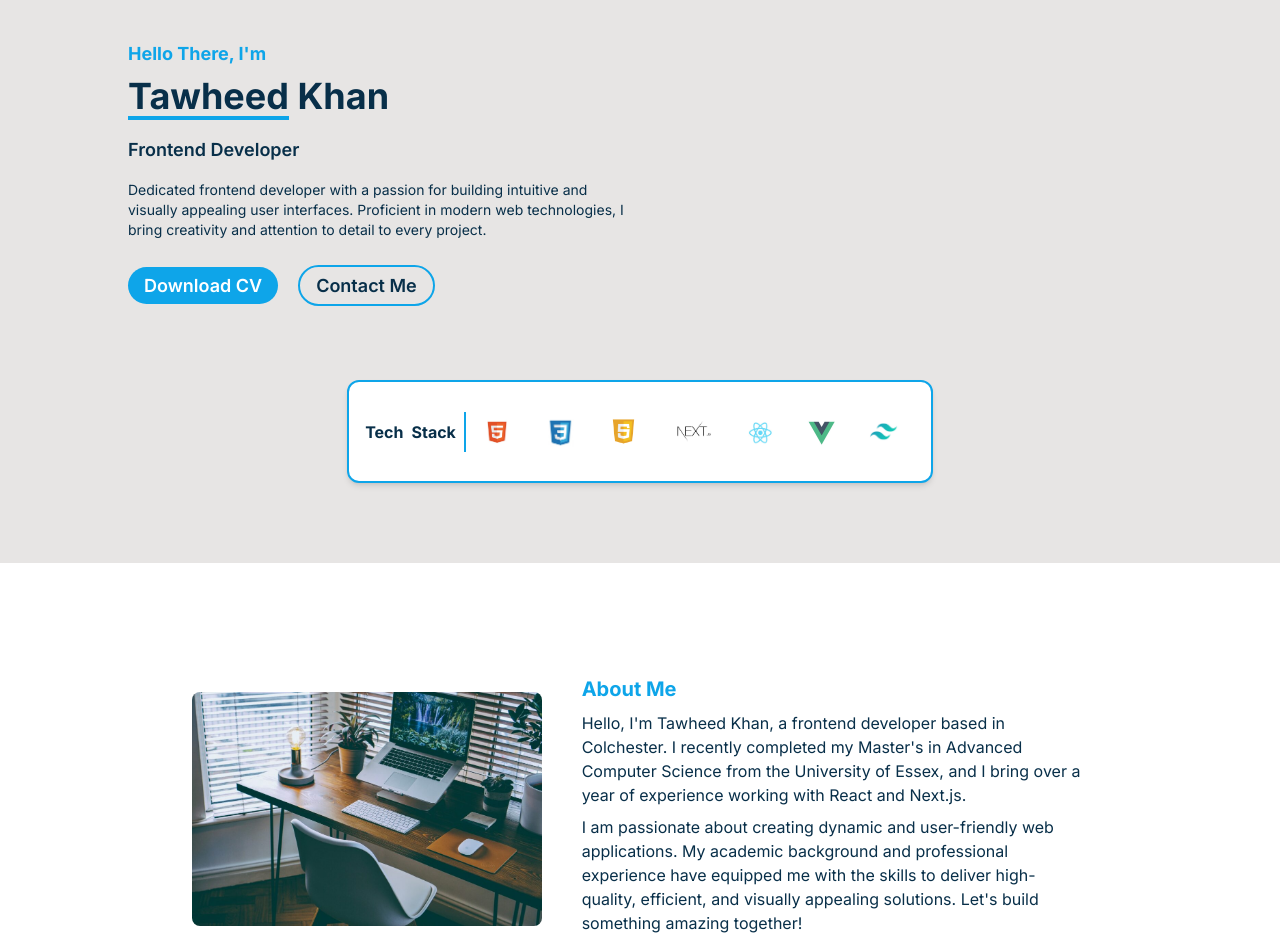
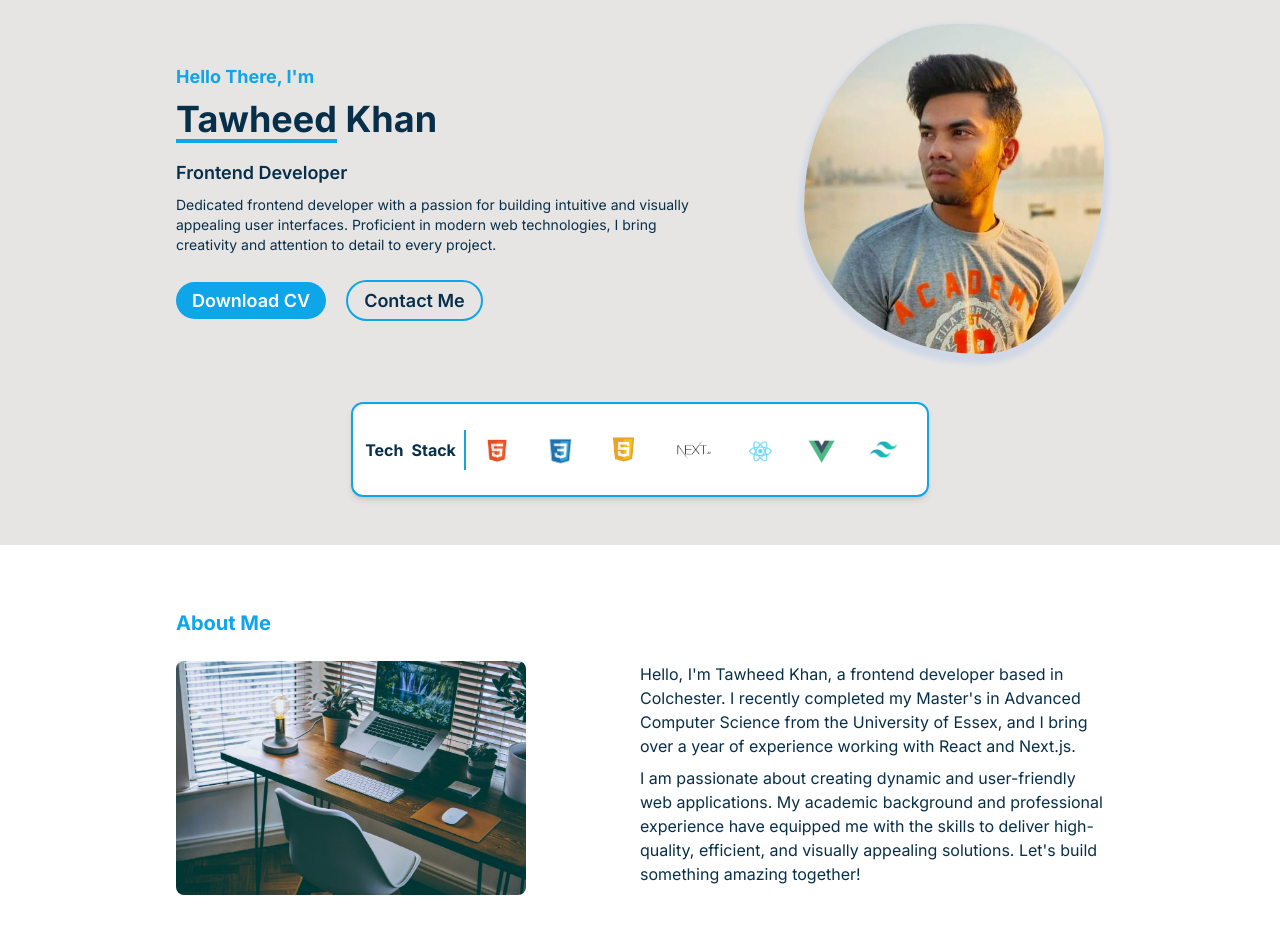
Before and after one commit to khantawheed/myportfolio, a Next.js app: page / in a window 1280 px wide. Shown: the part 100-1052 px from the top of the page. Built offline with nearby package versions, Linux system fonts and the light colour scheme.

Commit message:
basic css changes

```diff
--- a/src/app/Component/AboutComponent.js
+++ b/src/app/Component/AboutComponent.js
@@ -7,13 +7,12 @@ const AboutComponent = () => {
 
   return (
 
-    <div>
+    <div id="about" className="h-fit bg-white container flex">
+      <div  className="flex flex-col mx-44 mt-16">
+        <h1 className="text-xl font-bold  text-sky-500 mb-6">About Me</h1>
+        <div className=" flex flex-row items-center justify-between">
 
-      <div id="about" className="container mx-auto flex flex-row items-center justify-center my-20 bg-white p-8 mb-14">
-        {/* Centered container for the content */}
-
-        {/* Photo on the left */}
-        <div className="mr-10">
+          <div className="">
             <Image
               src={aboutme}
               alt="Your Photo"
@@ -24,8 +23,7 @@ const AboutComponent = () => {
           </div>
 
           {/* Description on the right */}
-        <div className="w-5/12">
-          <h1 className="text-xl font-bold mb-2 text-sky-500">About Me</h1>
+          <div className="w-6/12">
             <p className="text-base mb-2 text-sky-950">
               Hello, I'm Tawheed Khan, a frontend developer based in Colchester. I recently completed my Master's in Advanced Computer Science from the University of Essex, and I bring over a year of experience working with React and Next.js.
             </p>
@@ -35,6 +33,7 @@ const AboutComponent = () => {
           </div>
         </div>
       </div>
+    </div>
   );
 };
 
--- a/src/app/Component/HomeComponent.js
+++ b/src/app/Component/HomeComponent.js
@@ -1,22 +1,31 @@
-import Image from "next/image"
-import htmllogo from "../image/html.jpg"
-import csslogo from "../image/css.jpg"
-import nextlogo from "../image/next.jpg"
-import reactlogo from "../image/cover.jpg"
-import vuelogo from "../image/vue.jpg"
-import tailwindlogo from "../image/tailwind.jpg"
-import javascriptlogo from "../image/javascript-logo.webp"
+import React from 'react';
+import Image from 'next/image';
+import myPhoto2 from '../image/myphoto2.jpg';
+import htmllogo from '../image/html.jpg';
+import csslogo from '../image/css.jpg';
+import nextlogo from '../image/next.jpg';
+import reactlogo from '../image/cover.jpg';
+import vuelogo from '../image/vue.jpg';
+import tailwindlogo from '../image/tailwind.jpg';
+import javascriptlogo from '../image/javascript-logo.webp';
+
 const HomeComponent = () => {
   return (
-    <div>
-
-            <section id="home" className="h-fit flex bg-stone-200">
-                <div className="container mx-32 my-20">
+    <div id="home" className="h-fit bg-stone-200 container">
+      <div  className="flex flex-col items-center ">
+        <div className='flex flex-row justify-between items-center mx-44 mt-16'>
+          <div className='w-7/12'>
             <h1 className="text-lg font-bold mb-2 text-sky-500">Hello There, I'm</h1>
-                    <h1 className="text-4xl font-bold mb-4 text-sky-950"><span className='border-b-4 border-sky-500 inline-block'>Tawheed </span> Khan </h1>
-                    <p className="text-lg mb-2 font-semibold text-sky-950"> <span className='word-printing'>Frontend Developer</span></p>
-                    <p className="text-sm mb-8 w-6/12 text-sky-950">Dedicated frontend developer with a passion for building intuitive and visually appealing user interfaces. Proficient in modern web technologies, I bring creativity and attention to detail to every project.</p>
-                    <div className="mb-20">
+            <h1 className="text-4xl font-bold mb-4 text-sky-950">
+              <span className='border-b-4 border-sky-500 inline-block'>Tawheed </span> Khan
+            </h1>
+            <p className="text-lg mb-2 font-semibold text-sky-950">
+              Frontend Developer
+            </p>
+            <p className="text-sm text-sky-950">
+              Dedicated frontend developer with a passion for building intuitive and visually appealing user interfaces.
+              Proficient in modern web technologies, I bring creativity and attention to detail to every project.</p>
+            <div className="mt-8">
               <a
                 href="#portfolio"
                 className="bg-sky-500 text-white py-2 px-4 rounded-full font-semibold text-lg transition duration-300 hover:bg-white hover:text-sky-500"
@@ -30,50 +39,33 @@ const HomeComponent = () => {
                 Contact Me
               </a>
             </div>
-                    <div className="flex items-center justify-center">
-                        <div className="flex flex-row items-center justify-center p-4 border-2 border-sky-500  rounded-xl shadow-md bg-white">
+
+          </div>
+          <div className="">
+
+            <Image src={myPhoto2} height={350} width={300} className='my-photo-animation'/>
+
+          </div>
+
+        </div>
+          <div className="my-12">
+            <div className="flex flex-row items-center justify-center p-3 border-2 border-sky-500 rounded-xl shadow-md bg-white">
               <h4 className='text-sky-950 font-bold'>Tech<span className='border-r-2 border-sky-500 inline-block p-2'>Stack</span></h4>
-                            <Image src={htmllogo}
-                            height= {30}
-                            width={30}
-                            className="mx-4 my-4"
-                            />
-                            <Image src={csslogo}
-                            height= {30}
-                            width={30}
-                            className="mx-4 my-4"
-                            />
-                            <Image src={javascriptlogo}
-                            height= {40}
-                            width={35}
-                            className="mx-4 my-4"
-                            />
-                            <Image src={nextlogo}
-                            height= {50}
-                            width={40}
-                            className="mx-4 my-4"
-                            />
-                            <Image src={reactlogo}
-                            height= {30}
-                            width={30}
-                            className="mx-4 my-4"
-                            />
-                            <Image src={vuelogo}
-                            height= {30}
-                            width={30}
-                            className="mx-4 my-4"
-                            />
-                            <Image src={tailwindlogo}
-                            height= {35}
-                            width={30}
-                            className="mx-4 my-4"
-                            />
+              <Image src={htmllogo} height={30} width={30} className="mx-4 my-4" />
+              <Image src={csslogo} height={30} width={30} className="mx-4 my-4" />
+              <Image src={javascriptlogo} height={40} width={35} className="mx-4 my-4" />
+              <Image src={nextlogo} height={50} width={40} className="mx-4 my-4" />
+              <Image src={reactlogo} height={30} width={30} className="mx-4 my-4" />
+              <Image src={vuelogo} height={30} width={30} className="mx-4 my-4" />
+              <Image src={tailwindlogo} height={35} width={30} className="mx-4 my-4" />
             </div>
           </div>
+
+
+
       </div>
-            </section>
     </div>
-  )
+  );
 }
 
-export default HomeComponent
+export default HomeComponent;
--- a/src/app/Component/ProjectsComponent.js
+++ b/src/app/Component/ProjectsComponent.js
@@ -4,8 +4,8 @@ import Image from "next/image"
 const ProjectsComponent = () => {
   return (
     <div>
-      <section id="projects" className="h-fit flex-col bg-stone-200 container ">
-      <h1 className="text-xl font-bold mb-2 text-sky-500">Projects</h1>
+      <div id="projects" className="h-fit flex-col bg-stone-200 container my-20 ">
+      <h1 className="text-xl font-bold mx-48 pt-14 text-sky-500">Projects</h1>
         <div id="about" className="flex flex-row items-center justify-center p-8">
 
           <div className="mr-10">
@@ -32,7 +32,7 @@ const ProjectsComponent = () => {
 
         <div id="about" className="flex flex-row items-center justify-center p-8 ">
 
-          <div className="w-5/12 mr-10">
+          <div className="w-6/12 mr-10">
               <p className="text-base mb-2 text-sky-950">
                 Hello, I'm Tawheed Khan, a frontend developer based in Colchester. I recently completed my Master's in Advanced Computer Science from the University of Essex, and I bring over a year of experience working with React and Next.js.
               </p>
@@ -52,7 +52,7 @@ const ProjectsComponent = () => {
           </div>
         </div>
 
-      </section>
+      </div>
     </div>
   )
 }
--- a/src/app/globals.css
+++ b/src/app/globals.css
@@ -38,5 +38,19 @@ body {
   display: inline-block;
   overflow: hidden;
   white-space: nowrap;
-  animation: wordPrinting 2s steps(22) infinite   ;
+  animation: wordPrinting 2s steps(22) infinite;
 }
+.my-photo-animation{
+box-shadow: 0 5px 5px 5px rgba(13, 110,253, 0.1);
+animation: myphotoanimation 5s ease-in-out infinite;
+transition: all 1s ease-in-out;
+}
+
+@keyframes myphotoanimation {
+  0% , 100%{
+  border-radius: 60% 40% 30% 70% / 60% 30% 70% 40%;
+  }
+  50% {
+  border-radius: 30% 60% 70% 40% / 50% 60% 30% 60%;
+  }
+}
```
Also changed, not shown: src/app/image/myphoto.jpg (added), src/app/image/myphoto2.jpg (added). Lines whose indentation alone changed are shown as unchanged.
